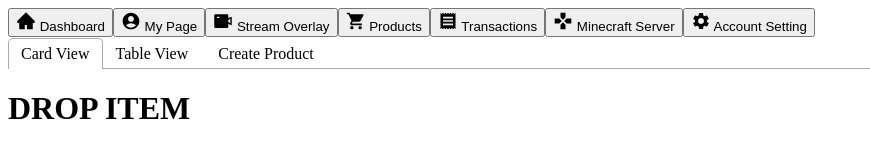
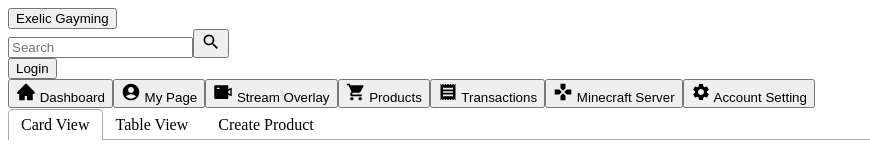
Before and after one commit to damarsimple/exelick-next, a Next.js app: page /dashboard/products in a window 1280 px wide. Shown: the top 149 px of the page, without its empty margins (0-870 px from the left). Built offline with nearby package versions, Linux system fonts and the light colour scheme.

Commit message:
feat : navbar

```diff
--- /dev/null
+++ b/components/AppContainer.tsx
@@ -0,0 +1,61 @@
+import React from "react";
+import Head from "next/head";
+import Link from "next/link";
+import { MdSearch } from "react-icons/md";
+
+export default function AppContainer({
+  title,
+  children,
+  fullScreen,
+}: {
+  title?: string;
+  children: JSX.Element;
+  fullScreen?: boolean;
+}) {
+  return (
+    <div>
+      <Head>
+        <title>{title ? title + " - Exelic Gayming" : "Exelic Gayming"}</title>
+        <meta
+          name="viewport"
+          content="width=device-width, initial-scale=1.0"
+        ></meta>
+      </Head>
+
+      <div className={fullScreen ? "h-screen" : ""}>
+        <nav className="fixed top-0 w-full shadow rounded p-1 md:p-3 flex justify-between">
+          <Link href="/">
+            <a>
+              <button className="p-2 bg-gray-50 hover:bg-gray-200 text-sm text-gray-900 font-semibold rounded">
+                Exelic Gayming
+              </button>
+            </a>
+          </Link>
+
+          <div className="relative mx-auto text-gray-600">
+            <input
+              className="border-2 border-gray-300 bg-white h-10 px-5 pr-16 rounded-lg text-sm focus:outline-none"
+              type="search"
+              name="search"
+              placeholder="Search"
+            />
+            <button
+              type="submit"
+              className="absolute right-0 top-0 mt-2 mr-2 m-auto hover:text-gray-500"
+            >
+              <MdSearch size="1.5em" />
+            </button>
+          </div>
+          <Link href="/login">
+            <a>
+              <button className="p-2 bg-gray-50 hover:bg-gray-200 text-sm text-gray-900 font-semibold rounded">
+                Login
+              </button>
+            </a>
+          </Link>
+        </nav>
+        <div className="h-full box-border pt-16">{children}</div>
+      </div>
+    </div>
+  );
+}
--- a/components/DashboardContainer.tsx
+++ b/components/DashboardContainer.tsx
@@ -18,8 +18,8 @@ export default function DashboardContainer({ children }: DCContainer) {
   const { pathname } = useRouter();
 
   return (
-    <div className="grid grid-cols-12">
-      <div className="col-span-3 flex flex-col gap-1 bg-gradient-to-b from-blue-400 to-green-500 p-2 h-screen">
+    <div className="min-h-full grid grid-cols-12">
+      <div className="col-span-3 flex flex-col gap-1 bg-gradient-to-b from-blue-400 to-green-500 p-2 max-h-full">
         {[
           {
             name: "Dashboard",
@@ -71,9 +71,7 @@ export default function DashboardContainer({ children }: DCContainer) {
           </Link>
         ))}
       </div>
-      <div className="col-span-9 p-2 md:p-10 h-screen overflow-y-auto">
-        {children}
-      </div>
+      <div className="col-span-9 p-2 md:p-10 ">{children}</div>
     </div>
   );
 }
--- a/pages/dashboard/account-setting.tsx
+++ b/pages/dashboard/account-setting.tsx
@@ -1,9 +1,11 @@
 import React from "react";
+import AppContainer from "../../components/AppContainer";
 import DashboardContainer from "../../components/DashboardContainer";
 import Paper from "../../components/Paper";
 
 export default function Index() {
   return (
+    <AppContainer title="Account Setting" fullScreen>
       <DashboardContainer>
         <div>
           <Paper name="Config">
@@ -33,5 +35,6 @@ export default function Index() {
           </Paper>
         </div>
       </DashboardContainer>
+    </AppContainer>
   );
 }
--- a/pages/dashboard/mc-server.tsx
+++ b/pages/dashboard/mc-server.tsx
@@ -2,9 +2,11 @@ import React from "react";
 import DashboardContainer from "../../components/DashboardContainer";
 import { Tab, Tabs, TabList, TabPanel } from "react-tabs";
 import Paper from "../../components/Paper";
+import AppContainer from "../../components/AppContainer";
 
 export default function Index() {
   return (
+    <AppContainer title="Setting Minecraft Server" fullScreen>
       <DashboardContainer>
         <div>
           <Tabs>
@@ -44,5 +46,6 @@ export default function Index() {
           </Tabs>
         </div>
       </DashboardContainer>
+    </AppContainer>
   );
 }
--- a/pages/dashboard/my-page.tsx
+++ b/pages/dashboard/my-page.tsx
@@ -1,8 +1,10 @@
 import React from "react";
+import AppContainer from "../../components/AppContainer";
 import DashboardContainer from "../../components/DashboardContainer";
 
 export default function Index() {
   return (
+    <AppContainer title="My Page" fullScreen>
       <DashboardContainer>
         <div className="flex flex-col gap-2">
           {["Username", "Email", "Kategori", "Tentang Kamu"].map((e, i) => (
@@ -26,5 +28,6 @@ export default function Index() {
           </button>
         </div>
       </DashboardContainer>
+    </AppContainer>
   );
 }
--- a/pages/dashboard/overlays.tsx
+++ b/pages/dashboard/overlays.tsx
@@ -2,9 +2,11 @@ import React from "react";
 import DashboardContainer from "../../components/DashboardContainer";
 import { Tab, Tabs, TabList, TabPanel } from "react-tabs";
 import Paper from "../../components/Paper";
+import AppContainer from "../../components/AppContainer";
 
 export default function Index() {
   return (
+    <AppContainer title="Stream Overlay" fullScreen>
       <DashboardContainer>
         <div>
           <Tabs>
@@ -60,5 +62,6 @@ export default function Index() {
           </Tabs>
         </div>
       </DashboardContainer>
+    </AppContainer>
   );
 }
--- a/pages/dashboard/products.tsx
+++ b/pages/dashboard/products.tsx
@@ -3,9 +3,11 @@ import DashboardContainer from "../../components/DashboardContainer";
 import { Tab, Tabs, TabList, TabPanel } from "react-tabs";
 import ProductCard from "../../components/ProductCard";
 import Image from "next/image";
+import AppContainer from "../../components/AppContainer";
 
 export default function Index() {
   return (
+    <AppContainer title="Product" fullScreen>
       <DashboardContainer>
         <div>
           <Tabs>
@@ -81,5 +83,6 @@ export default function Index() {
           </Tabs>
         </div>
       </DashboardContainer>
+    </AppContainer>
   );
 }
--- a/pages/dashboard/transactions.tsx
+++ b/pages/dashboard/transactions.tsx
@@ -1,9 +1,11 @@
 import React from "react";
 import DashboardContainer from "../../components/DashboardContainer";
 import Image from "next/image";
+import AppContainer from "../../components/AppContainer";
 
 export default function Index() {
   return (
+    <AppContainer title="Transactions" fullScreen>
       <DashboardContainer>
         <div>
           <table className="w-full">
@@ -51,5 +53,6 @@ export default function Index() {
           </table>
         </div>
       </DashboardContainer>
+    </AppContainer>
   );
 }
--- a/pages/index.tsx
+++ b/pages/index.tsx
@@ -1,5 +1,4 @@
 import Head from "next/head";
-import Image from "next/image";
 
 export default function Home() {
   return <div></div>;
```
Also changed, not shown: pages/[username].tsx (+10 -7 lines), pages/dashboard/index.tsx (+23 -5 lines), pages/login.tsx (+6 -1 lines). Lines whose indentation alone changed are shown as unchanged.
